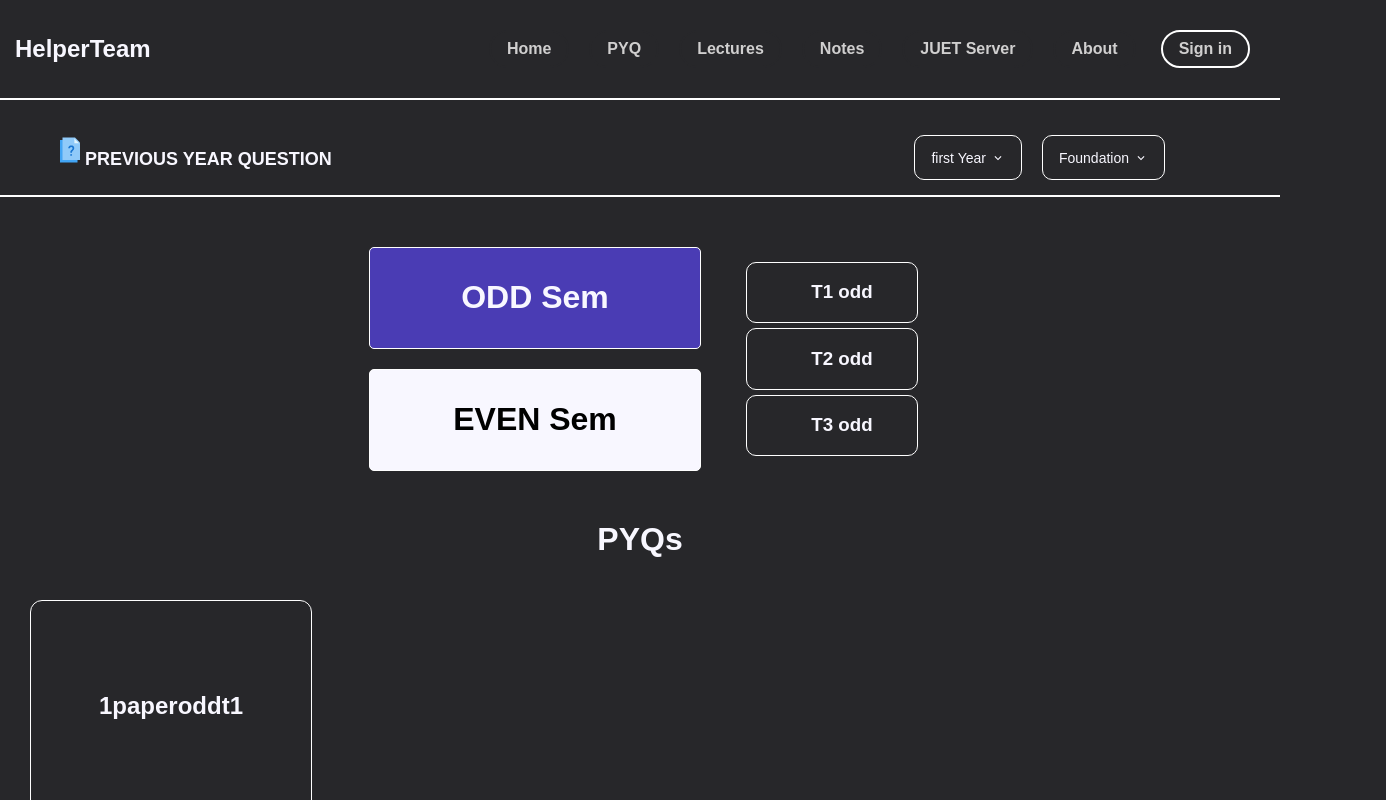
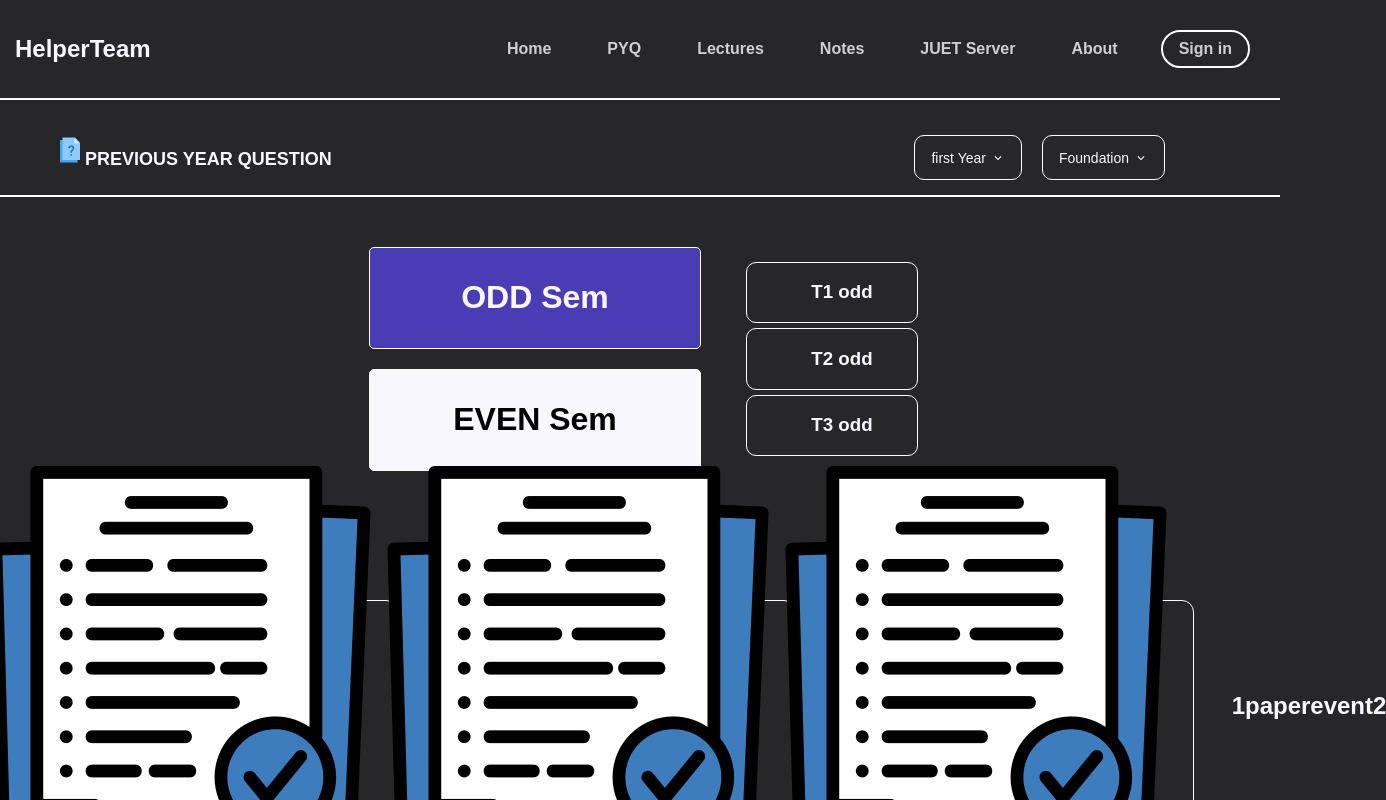
Before and after one commit to Indranil102/Helper_Team, a React (Create React App) app: page /pyq in a window 1280 px wide. Both pictures are taken after a click on the element "T1 odd". Shown: the top 800 px of the page, 1386 px wide, since content can reach past the window. Built offline with nearby package versions, Linux system fonts and the light colour scheme; the HTML template or start-up script is replaced by a standard one; a web font is replaced by a local one.

Commit message:
img addition

```diff
--- a/src/Pages/pyq/Papers.jsx
+++ b/src/Pages/pyq/Papers.jsx
@@ -1,5 +1,6 @@
 import React from "react";
 import "./Papers.css";
+import paper from "../../Images/test-paper.png";
 
 const Papers = ({ Sem, test, year}) => {
   function getPapers() {
@@ -8,13 +9,29 @@ const Papers = ({ Sem, test, year}) => {
         if (Sem === "odd") {
           switch (test) {
             case "t1":
-              return <div className="paperbox" href="#">1paperoddt1</div>;
+              return <div className="paper-container">
+              <div className="paperbox"><img src={paper} alt="#"/><span>1paperevent2</span></div>
+              <div className="paperbox"><img src={paper} alt="#"/><span>1paperevent2</span></div>
+              <div className="paperbox"><img src={paper} alt="#"/><span>1paperevent2</span></div>
+            </div>;
             case "t2":
-              return <div className="paperbox">1paperoddt2</div>;
+              return <div className="paper-container">
+              <div className="paperbox"><img src={paper} alt="#"/><span>1paperevent2</span></div>
+              <div className="paperbox"><img src={paper} alt="#"/><span>1paperevent2</span></div>
+              <div className="paperbox"><img src={paper} alt="#"/><span>1paperevent2</span></div>
+            </div>;
             case "t3":
-              return <div className="paperbox">1paperoddt3</div>;
+              return <div className="paper-container">
+              <div className="paperbox"><img src={paper} alt="#"/><span>1paperevent2</span></div>
+              <div className="paperbox"><img src={paper} alt="#"/><span>1paperevent2</span></div>
+              <div className="paperbox"><img src={paper} alt="#"/><span>1paperevent2</span></div>
+            </div>;
             default:
-              return <div className="paperbox">1No test selected</div>;
+              return <div className="paper-container">
+              <div className="paperbox"><img src={paper} alt="#"/><span>1paperevent2</span></div>
+              <div className="paperbox"><img src={paper} alt="#"/><span>1paperevent2</span></div>
+              <div className="paperbox"><img src={paper} alt="#"/><span>1paperevent2</span></div>
+            </div>;
           }
         } else {
           switch (test) {
@@ -25,14 +42,22 @@ const Papers = ({ Sem, test, year}) => {
               </div>;
             case "t2":
               return <div className="paper-container">
-                <div className="paperbox">1paperevent2</div>
-                <div className="paperbox">1paperevent2</div>
-                <div className="paperbox">1paperevent2</div>
+                <div className="paperbox"><img src={paper} alt="#"/><span>1paperevent2</span></div>
+                <div className="paperbox"><img src={paper} alt="#"/><span>1paperevent2</span></div>
+                <div className="paperbox"><img src={paper} alt="#"/><span>1paperevent2</span></div>
               </div>;
             case "t3":
-              return <div className="paperbox">1paperevent3</div>;
+              return <div className="paper-container">
+              <div className="paperbox"><img src={paper} alt="#"/><span>1paperevent2</span></div>
+              <div className="paperbox"><img src={paper} alt="#"/><span>1paperevent2</span></div>
+              <div className="paperbox"><img src={paper} alt="#"/><span>1paperevent2</span></div>
+            </div>;
             default:
-              return <div className="paperbox">1No test selected</div>;
+              return <div className="paper-container">
+              <div className="paperbox"><img src={paper} alt="#"/><span>1paperevent2</span></div>
+              <div className="paperbox"><img src={paper} alt="#"/><span>1paperevent2</span></div>
+              <div className="paperbox"><img src={paper} alt="#"/><span>1paperevent2</span></div>
+            </div>;
           }
         }
       }
@@ -41,24 +66,56 @@ const Papers = ({ Sem, test, year}) => {
         if (Sem === "odd") {
           switch (test) {
             case "t1":
-              return <div className="paperbox">2paperoddt1</div>;
+              return <div className="paper-container">
+              <div className="paperbox"><img src={paper} alt="#"/><span>1paperevent2</span></div>
+              <div className="paperbox"><img src={paper} alt="#"/><span>1paperevent2</span></div>
+              <div className="paperbox"><img src={paper} alt="#"/><span>1paperevent2</span></div>
+            </div>;
             case "t2":
-              return <div className="paperbox">2paperoddt2</div>;
+              return <div className="paper-container">
+              <div className="paperbox"><img src={paper} alt="#"/><span>1paperevent2</span></div>
+              <div className="paperbox"><img src={paper} alt="#"/><span>1paperevent2</span></div>
+              <div className="paperbox"><img src={paper} alt="#"/><span>1paperevent2</span></div>
+            </div>;
             case "t3":
-              return <div className="paperbox">2paperoddt3</div>;
+              return <div className="paper-container">
+              <div className="paperbox"><img src={paper} alt="#"/><span>1paperevent2</span></div>
+              <div className="paperbox"><img src={paper} alt="#"/><span>1paperevent2</span></div>
+              <div className="paperbox"><img src={paper} alt="#"/><span>1paperevent2</span></div>
+            </div>;
             default:
-              return <div className="paperbox">2No test selected</div>;
+              return <div className="paper-container">
+              <div className="paperbox"><img src={paper} alt="#"/><span>1paperevent2</span></div>
+              <div className="paperbox"><img src={paper} alt="#"/><span>1paperevent2</span></div>
+              <div className="paperbox"><img src={paper} alt="#"/><span>1paperevent2</span></div>
+            </div>;
           }
         } else {
           switch (test) {
             case "t1":
-              return <div className="paperbox">2paperevent1</div>;
+              return <div className="paper-container">
+              <div className="paperbox"><img src={paper} alt="#"/><span>1paperevent2</span></div>
+              <div className="paperbox"><img src={paper} alt="#"/><span>1paperevent2</span></div>
+              <div className="paperbox"><img src={paper} alt="#"/><span>1paperevent2</span></div>
+            </div>;
             case "t2":
-              return <div className="paperbox">2paperevent2</div>;
+              return <div className="paper-container">
+              <div className="paperbox"><img src={paper} alt="#"/><span>1paperevent2</span></div>
+              <div className="paperbox"><img src={paper} alt="#"/><span>1paperevent2</span></div>
+              <div className="paperbox"><img src={paper} alt="#"/><span>1paperevent2</span></div>
+            </div>;
             case "t3":
-              return <div className="paperbox">2paperevent3</div>;
+              return <div className="paper-container">
+              <div className="paperbox"><img src={paper} alt="#"/><span>1paperevent2</span></div>
+              <div className="paperbox"><img src={paper} alt="#"/><span>1paperevent2</span></div>
+              <div className="paperbox"><img src={paper} alt="#"/><span>1paperevent2</span></div>
+            </div>;
             default:
-              return <div className="paperbox">2No test selected</div>;
+              return <div className="paper-container">
+              <div className="paperbox"><img src={paper} alt="#"/><span>1paperevent2</span></div>
+              <div className="paperbox"><img src={paper} alt="#"/><span>1paperevent2</span></div>
+              <div className="paperbox"><img src={paper} alt="#"/><span>1paperevent2</span></div>
+            </div>;
           }
         }
       }
@@ -67,24 +124,56 @@ const Papers = ({ Sem, test, year}) => {
         if (Sem === "odd") {
           switch (test) {
             case "t1":
-              return <div className="paperbox">3paperoddt1</div>;
+              return <div className="paper-container">
+              <div className="paperbox"><image src={paper}/><span>1paperevent2</span></div>
+              <div className="paperbox"><image src={paper}/><span>1paperevent2</span></div>
+              <div className="paperbox"><image src={paper}/><span>1paperevent2</span></div>
+            </div>;
             case "t2":
-              return <div className="paperbox">3paperoddt2</div>;
+              return <div className="paper-container">
+              <div className="paperbox"><image src={paper}/><span>1paperevent2</span></div>
+              <div className="paperbox"><image src={paper}/><span>1paperevent2</span></div>
+              <div className="paperbox"><image src={paper}/><span>1paperevent2</span></div>
+            </div>;
             case "t3":
-              return <div className="paperbox">3paperoddt3</div>;
+              return <div className="paper-container">
+              <div className="paperbox"><image src={paper}/><span>1paperevent2</span></div>
+              <div className="paperbox"><image src={paper}/><span>1paperevent2</span></div>
+              <div className="paperbox"><image src={paper}/><span>1paperevent2</span></div>
+            </div>;
             default:
-              return <div className="paperbox">3No test selected</div>;
+              return <div className="paper-container">
+              <div className="paperbox"><image src={paper}/><span>1paperevent2</span></div>
+              <div className="paperbox"><image src={paper}/><span>1paperevent2</span></div>
+              <div className="paperbox"><image src={paper}/><span>1paperevent2</span></div>
+            </div>;
           }
         } else {
           switch (test) {
             case "t1":
-              return <div className="paperbox">3paperevent1</div>;
+              return <div className="paper-container">
+              <div className="paperbox"><image src={paper}/><span>1paperevent2</span></div>
+              <div className="paperbox"><image src={paper}/><span>1paperevent2</span></div>
+              <div className="paperbox"><image src={paper}/><span>1paperevent2</span></div>
+            </div>;
             case "t2":
-              return <div className="paperbox">3paperevent2</div>;
+              return <div className="paper-container">
+              <div className="paperbox"><image src={paper}/><span>1paperevent2</span></div>
+              <div className="paperbox"><image src={paper}/><span>1paperevent2</span></div>
+              <div className="paperbox"><image src={paper}/><span>1paperevent2</span></div>
+            </div>;
             case "t3":
-              return <div className="paperbox">3paperevent3</div>;
+              return <div className="paper-container">
+              <div className="paperbox"><image src={paper}/><span>1paperevent2</span></div>
+              <div className="paperbox"><image src={paper}/><span>1paperevent2</span></div>
+              <div className="paperbox"><image src={paper}/><span>1paperevent2</span></div>
+            </div>;
             default:
-              return <div className="paperbox">3No test selected</div>;
+              return <div className="paper-container">
+              <div className="paperbox"><image src={paper}/><span>1paperevent2</span></div>
+              <div className="paperbox"><image src={paper}/><span>1paperevent2</span></div>
+              <div className="paperbox"><image src={paper}/><span>1paperevent2</span></div>
+            </div>;
           }
         }
       }
@@ -93,24 +182,56 @@ const Papers = ({ Sem, test, year}) => {
         if (Sem === "odd") {
           switch (test) {
             case "t1":
-              return <div className="paperbox">4paperoddt1</div>;
+              return <div className="paper-container">
+              <div className="paperbox"><image src={paper}/><span>1paperevent2</span></div>
+              <div className="paperbox"><image src={paper}/><span>1paperevent2</span></div>
+              <div className="paperbox"><image src={paper}/><span>1paperevent2</span></div>
+            </div>;
             case "t2":
-              return <div className="paperbox">4paperoddt2</div>;
+              return <div className="paper-container">
+              <div className="paperbox"><image src={paper}/><span>1paperevent2</span></div>
+              <div className="paperbox"><image src={paper}/><span>1paperevent2</span></div>
+              <div className="paperbox"><image src={paper}/><span>1paperevent2</span></div>
+            </div>;
             case "t3":
-              return <div className="paperbox">4paperoddt3</div>;
+              return <div className="paper-container">
+              <div className="paperbox"><image src={paper}/><span>1paperevent2</span></div>
+              <div className="paperbox"><image src={paper}/><span>1paperevent2</span></div>
+              <div className="paperbox"><image src={paper}/><span>1paperevent2</span></div>
+            </div>;
             default:
-              return <div className="paperbox">4No test selected</div>;
+              return <div className="paper-container">
+              <div className="paperbox"><image src={paper}/><span>1paperevent2</span></div>
+              <div className="paperbox"><image src={paper}/><span>1paperevent2</span></div>
+              <div className="paperbox"><image src={paper}/><span>1paperevent2</span></div>
+            </div>;
           }
         } else {
           switch (test) {
             case "t1":
-              return <div className="paperbox">4paperevent1</div>;
+              return <div className="paper-container">
+              <div className="paperbox"><image src={paper}/><span>1paperevent2</span></div>
+              <div className="paperbox"><image src={paper}/><span>1paperevent2</span></div>
+              <div className="paperbox"><image src={paper}/><span>1paperevent2</span></div>
+            </div>;
             case "t2":
-              return <div className="paperbox">4paperevent2</div>;
+              return <div className="paper-container">
+              <div className="paperbox"><image src={paper}/><span>1paperevent2</span></div>
+              <div className="paperbox"><image src={paper}/><span>1paperevent2</span></div>
+              <div className="paperbox"><image src={paper}/><span>1paperevent2</span></div>
+            </div>;
             case "t3":
-              return <div className="paperbox">4paperevent3</div>;
+              return <div className="paper-container">
+              <div className="paperbox"><image src={paper}/><span>1paperevent2</span></div>
+              <div className="paperbox"><image src={paper}/><span>1paperevent2</span></div>
+              <div className="paperbox"><image src={paper}/><span>1paperevent2</span></div>
+            </div>;
             default:
-              return <div className="paperbox">4No test selected</div>;
+              return <div className="paper-container">
+              <div className="paperbox"><image src={paper}/><span>1paperevent2</span></div>
+              <div className="paperbox"><image src={paper}/><span>1paperevent2</span></div>
+              <div className="paperbox"><image src={paper}/><span>1paperevent2</span></div>
+            </div>;
           }
         }
       }
```
Also changed, not shown: src/Images/test-paper.png (added).
